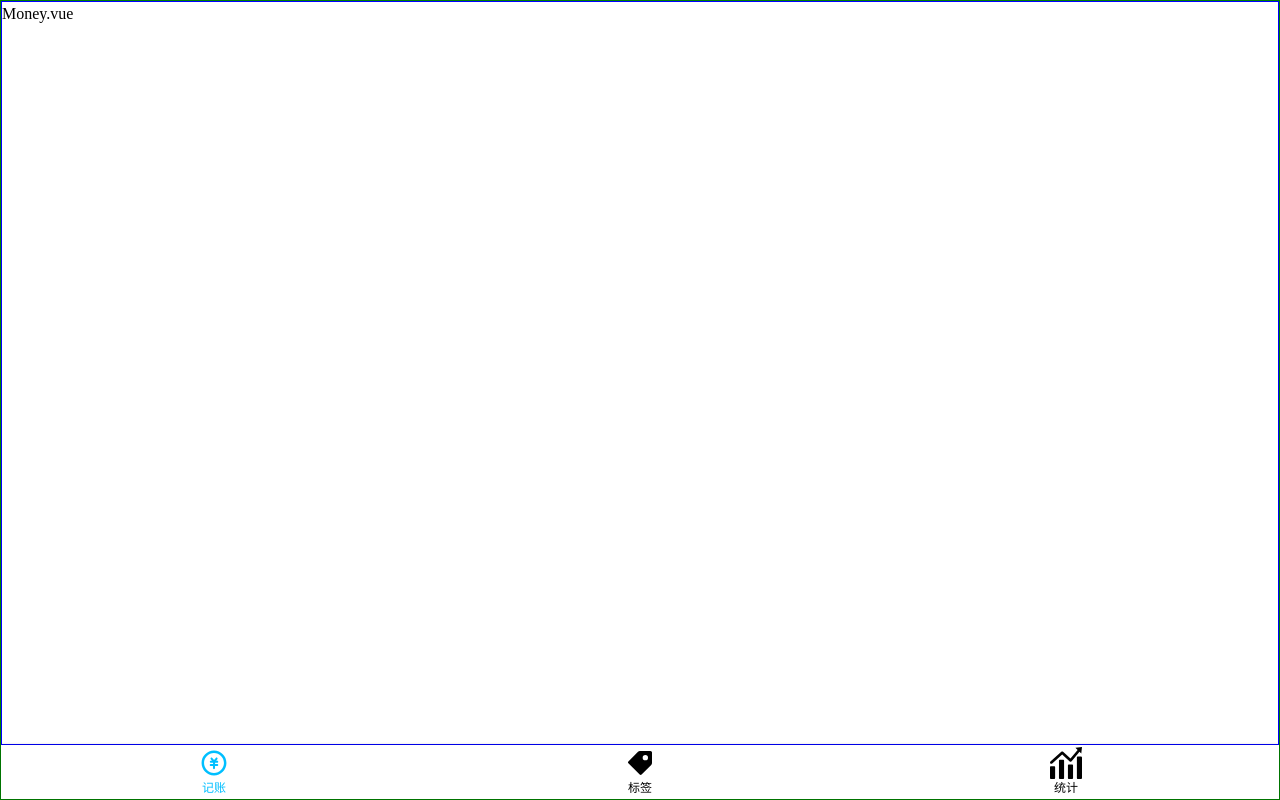
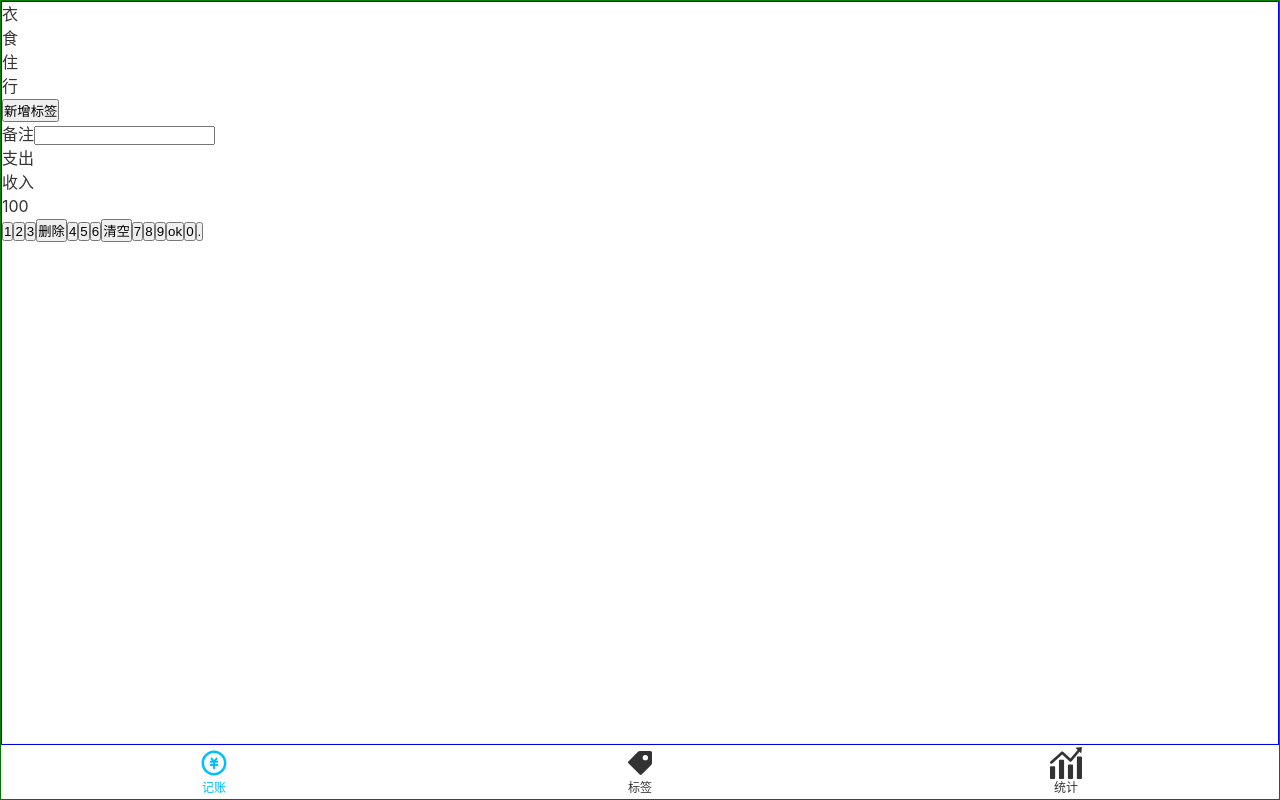
Before and after one commit to Eternal-could/bill, a Vue app: page /#/money in a window 1280 px wide. Built offline with nearby package versions, Linux system fonts and the light colour scheme.

Commit message:
添加全局样式和全局变量

```diff
--- a/src/App.vue
+++ b/src/App.vue
@@ -1,40 +1,17 @@
 <template>
-  <div>
+  <div id="app">
     <router-view/>
   </div>
 </template>
 
 <style lang="scss">
-*{
-  margin: 0;
-  padding: 0;
-  box-sizing: border-box;
-}
+@import "assets/style/reset";
+@import "assets/style/helper";
 body{
-  line-height: 1.5;
-}
-a{
-  text-decoration: none;
-  color: inherit;
-}
-#app {
-  font-family: Avenir, Helvetica, Arial, sans-serif;
   -webkit-font-smoothing: antialiased;
   -moz-osx-font-smoothing: grayscale;
-  text-align: center;
-  color: #2c3e50;
-}
-
-#nav {
-  padding: 30px;
-
-  a {
-    font-weight: bold;
-    color: #2c3e50;
-
-    &.router-link-exact-active {
-      color: #42b983;
-    }
-  }
+  color: #333;
+  line-height: 1.5;
+  font-family: $font-hei;
 }
 </style>
--- /dev/null
+++ b/src/assets/style/helper.scss
@@ -0,0 +1,5 @@
+$font-hei: -apple-system, "Noto Sans", "Helvetica Neue", Helvetica, "Nimbus Sans L", Arial, "Liberation Sans", "PingFang SC", "Hiragino Sans GB", "Noto Sans CJK SC", "Source Han Sans SC", "Source Han Sans CN", "Microsoft YaHei", "Wenquanyi Micro Hei", "WenQuanYi Zen Hei", "ST Heiti", SimHei, "WenQuanYi Zen Hei Sharp", sans-serif;
+$font-kai: Baskerville, Georgia, "Liberation Serif", "Kaiti SC", STKaiti, "AR PL UKai CN", "AR PL UKai HK", "AR PL UKai TW", "AR PL UKai TW MBE", "AR PL KaitiM GB", KaiTi, KaiTi_GB2312, DFKai-SB, "TW\-Kai", serif;
+$font-song: Georgia, "Nimbus Roman No9 L", "Songti SC", "Noto Serif CJK SC", "Source Han Serif SC", "Source Han Serif CN", STSong, "AR PL New Sung", "AR PL SungtiL GB", NSimSun, SimSun, "TW\-Sung", "WenQuanYi Bitmap Song", "AR PL UMing CN", "AR PL UMing HK", "AR PL UMing TW", "AR PL UMing TW MBE", PMingLiU, MingLiU, serif;
+
+$color-highlight: deepskyblue;
--- /dev/null
+++ b/src/assets/style/reset.scss
@@ -0,0 +1,9 @@
+*{
+  margin: 0;
+  padding: 0;
+  box-sizing: border-box;
+}
+a{
+  text-decoration: none;
+  color: inherit;
+}
--- a/src/components/Nav.vue
+++ b/src/components/Nav.vue
@@ -23,6 +23,7 @@
 </script>
 
 <style lang="scss" scoped>
+@import "../assets/style/helper";
   nav {
     display: flex;
     box-shadow: 0 0 3px rgba(0,0,0,0.25);
@@ -41,7 +42,7 @@
       }
     }
     > .item.selected{
-      color: deepskyblue;
+      color: $color-highlight;
     }
   }
 </style>
--- a/src/views/Money.vue
+++ b/src/views/Money.vue
@@ -1,6 +1,47 @@
 <template>
   <Layout>
-    Money.vue
+    <div class="tags">
+      <ul class="current">
+        <li>衣</li>
+        <li>食</li>
+        <li>住</li>
+        <li>行</li>
+      </ul>
+      <div class="new">
+        <button>新增标签</button>
+      </div>
+    </div>
+    <div>
+      <label class="notes">
+        <span class="name">备注</span>
+        <input type="text">
+      </label>
+    </div>
+    <div>
+      <ul class="types">
+        <li class="selected">支出</li>
+        <li>收入</li>
+      </ul>
+    </div>
+    <div class="numberPad">
+      <div class="output">100</div>
+      <div class="buttons">
+        <button>1</button>
+        <button>2</button>
+        <button>3</button>
+        <button>删除</button>
+        <button>4</button>
+        <button>5</button>
+        <button>6</button>
+        <button>清空</button>
+        <button>7</button>
+        <button>8</button>
+        <button>9</button>
+        <button>ok</button>
+        <button>0</button>
+        <button>.</button>
+      </div>
+    </div>
   </Layout>
 </template>
 
```
